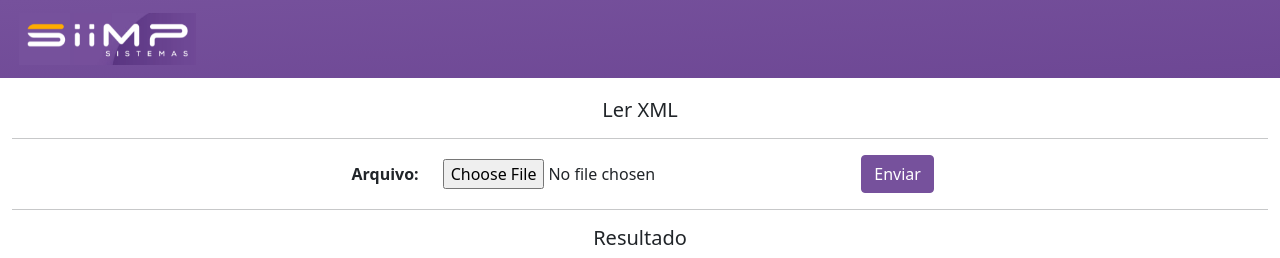
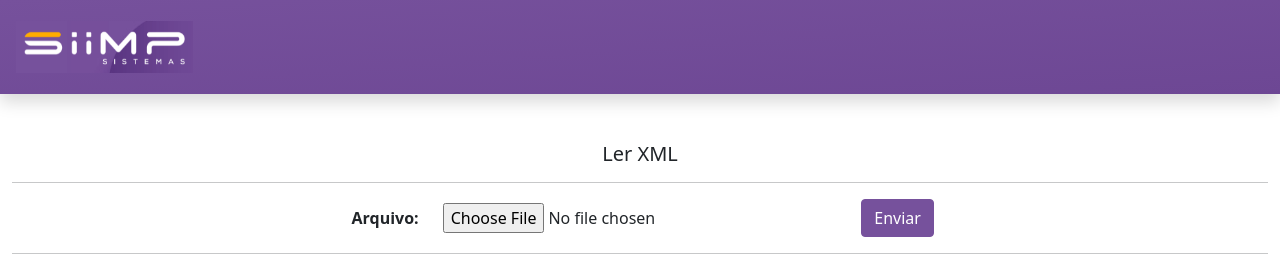
Before and after one commit to roger-otrevizan/siimp, a PHP site: page / in a window 1280 px wide. Shown: the top 258 px of the page. Run offline with PHP 8.4, Linux system fonts and the light colour scheme.

Commit message:
added shadow to menu

```diff
--- a/header.php
+++ b/header.php
@@ -1,4 +1,4 @@
-<nav class="navbar navbar-expand-lg"
+<nav class="navbar navbar-expand-lg shadow p-3 mb-5"
      style="background-image: linear-gradient(to bottom right, #76519c, #6d4794) !important;
             padding-left: 1.2rem; ">
 
```
